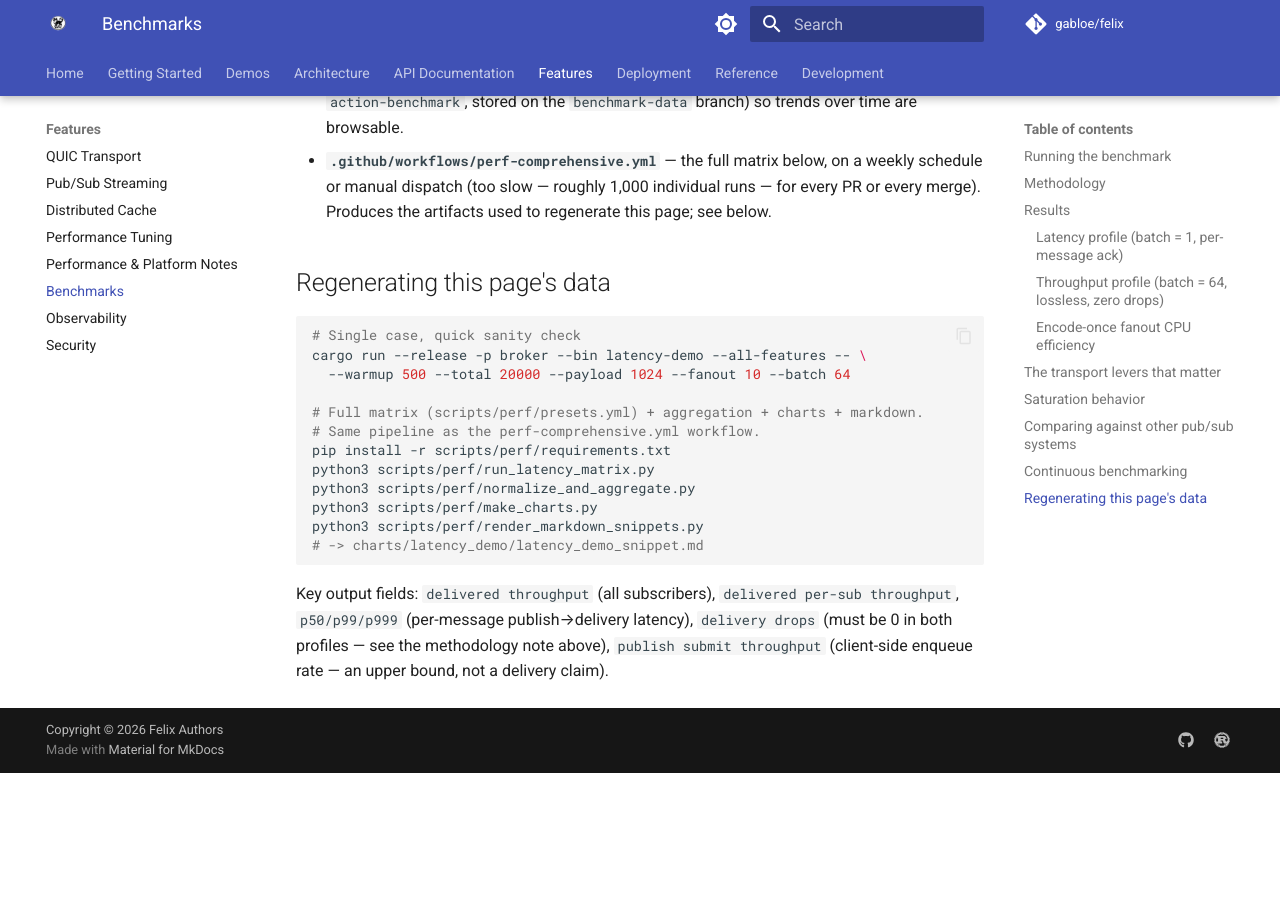
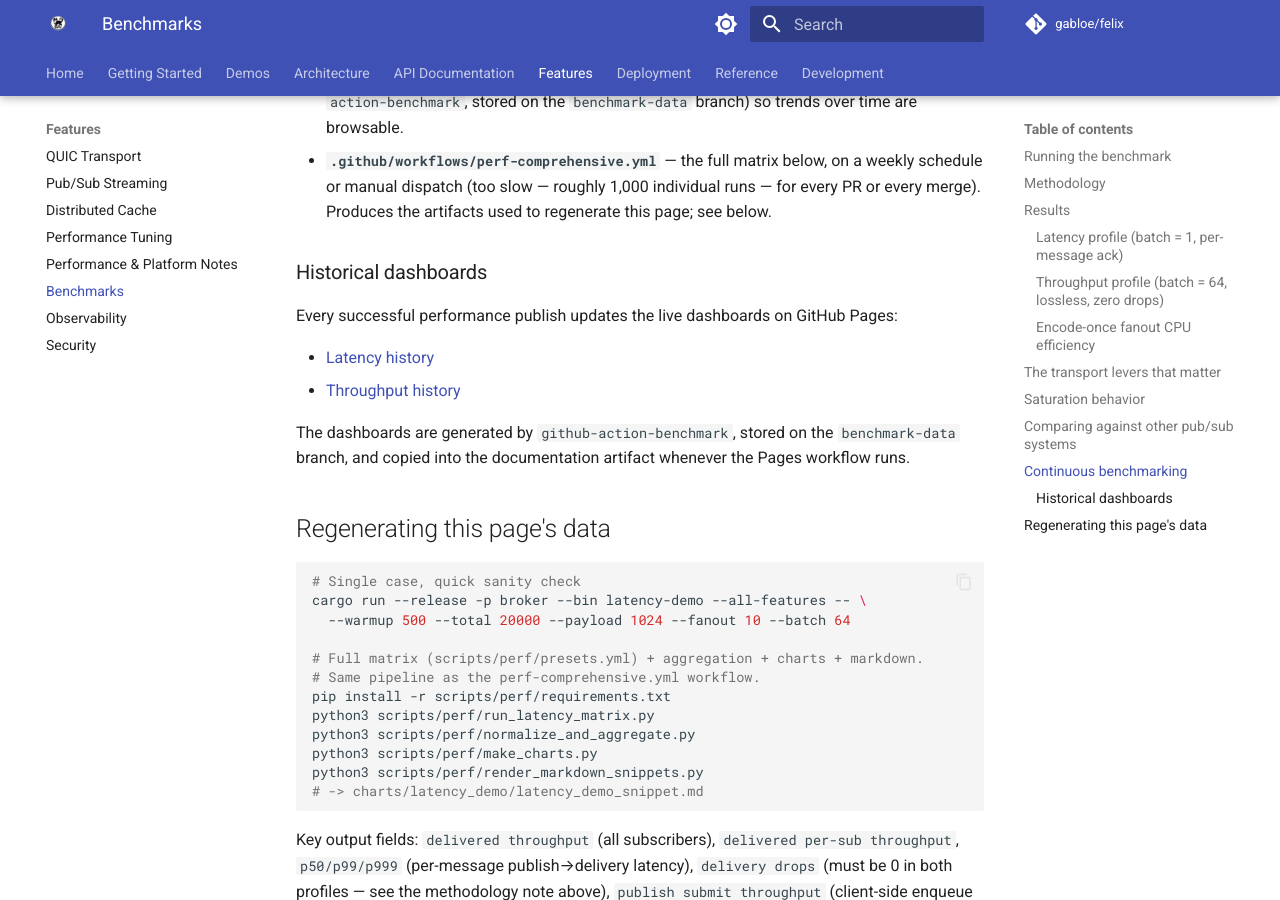
Before and after one commit to gabloe/felix, an MkDocs documentation site: the page built from docs-site/docs/features/benchmarks.md, in a window 1280 px wide and 900 px high, scrolled down 5148 px. Built offline with MkDocs 1.6.1 and Material for MkDocs 9.7.7, drawn with Linux system fonts in a browser that asks for light colours; comment, search, counter and statistics services are not loaded; the version menu is left out; before the commit the page ends 5921 px from its top, so only the background shows below that.

Commit message:
feat(docs): add historical benchmark dashboards to documentation (#149)

````diff
--- a/docs-site/docs/features/benchmarks.md
+++ b/docs-site/docs/features/benchmarks.md
@@ -198,6 +198,18 @@ someone remembering to re-run the harness by hand:
   individual runs — for every PR or every merge). Produces the artifacts
   used to regenerate this page; see below.
 
+### Historical dashboards
+
+Every successful performance publish updates the live dashboards on GitHub
+Pages:
+
+- [Latency history](../../benchmarks/latency/)
+- [Throughput history](../../benchmarks/throughput/)
+
+The dashboards are generated by `github-action-benchmark`, stored on the
+`benchmark-data` branch, and copied into the documentation artifact whenever
+the Pages workflow runs.
+
 ## Regenerating this page's data
 
 ```bash
````
Also changed, not shown: 1 other file.
